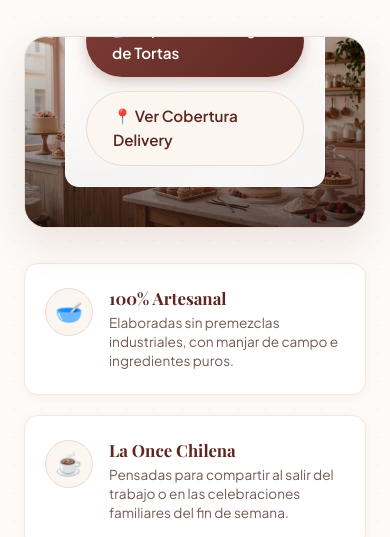
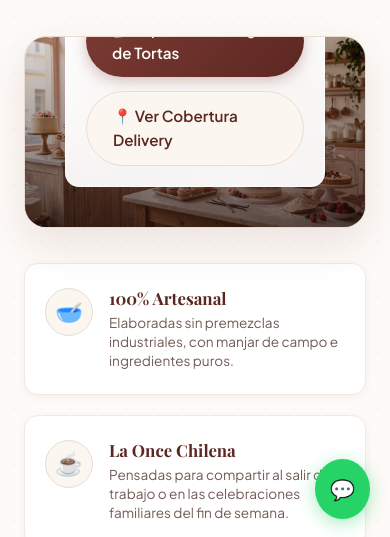
Before and after one commit to elfrancixco-debug/dulce-pasion, a plain HTML site: page index.html in a window 390 px wide. Shown: the part 305-842 px from the top of the page. Drawn offline with nearby package versions, Linux system fonts and the light colour scheme; a web font is replaced by a local one.

Commit message:
update css/styles.css - nuevo numero de WhatsApp Empresa +56964567422

```diff
--- a/css/styles.css
+++ b/css/styles.css
@@ -1679,3 +1679,43 @@ h1, h2, h3, h4, .font-serif {
 .client-wa-btn:hover {
   text-decoration: underline;
 }
+
+/* Botón Flotante WhatsApp Empresa */
+.floating-whatsapp-btn {
+  position: fixed;
+  bottom: 24px;
+  right: 24px;
+  background: #25D366;
+  color: #ffffff;
+  padding: 12px 20px;
+  border-radius: 50px;
+  display: inline-flex;
+  align-items: center;
+  gap: 8px;
+  box-shadow: 0 4px 18px rgba(37, 211, 102, 0.4);
+  text-decoration: none;
+  font-weight: 700;
+  font-size: 0.95rem;
+  z-index: 999;
+  transition: all 0.3s ease;
+}
+
+.floating-whatsapp-btn:hover {
+  background: #1eb956;
+  transform: translateY(-3px) scale(1.03);
+  box-shadow: 0 6px 22px rgba(37, 211, 102, 0.55);
+  color: #ffffff;
+}
+
+@media (max-width: 600px) {
+  .floating-whatsapp-btn .floating-wa-label {
+    display: none;
+  }
+  .floating-whatsapp-btn {
+    padding: 14px 15px;
+    border-radius: 50%;
+    bottom: 20px;
+    right: 20px;
+    font-size: 1.2rem;
+  }
+}
```
